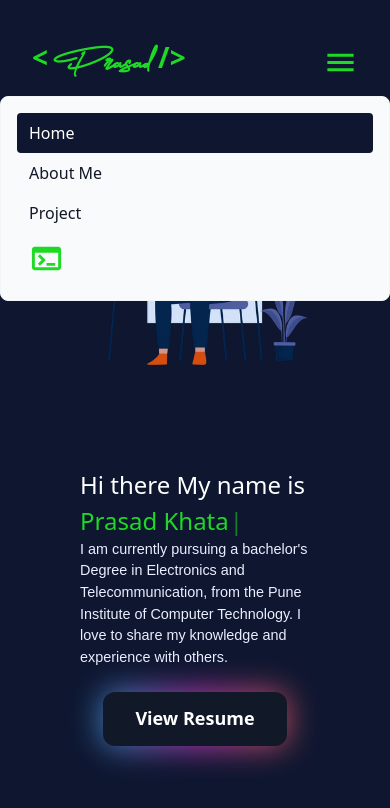
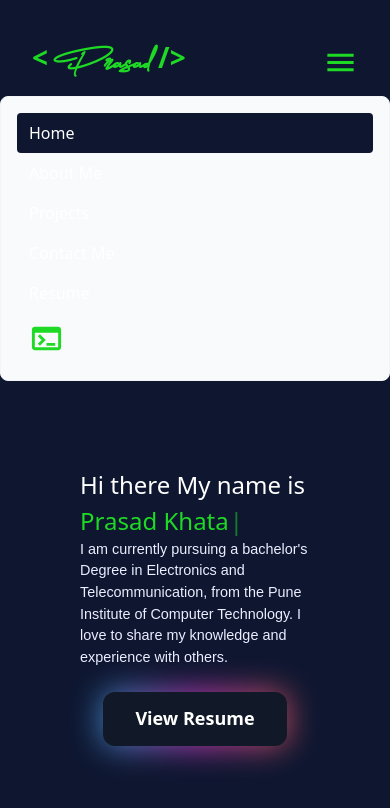
Before and after one commit to hackerspider09/newPortfolio, a React (Create React App) app: page / in a window 390 px wide. Both pictures are taken after a click on the element 340 px from the left and 62 px from the top of the page. Shown: the top 808 px of the page. Built offline with nearby package versions, Linux system fonts and the light colour scheme; a web font is replaced by a local one.

Commit message:
phone navbar link

```diff
--- a/src/components/Navbar.js
+++ b/src/components/Navbar.js
@@ -50,7 +50,7 @@
                 onClick={()=>{setHamClicked(false)}}
                 >
                     <ul className="font-medium flex flex-col p-4 mt-4 border border-gray-100 rounded-lg bg-gray-50  rtl:space-x-reverse  dark:bg-gray-800  dark:border-gray-700">
-                        <li className={`block py-2 px-3 text-white ${checkPage("/") ? "bg-mainBg " : ""} rounded   dark:text-white `} aria-current="page">
+                        {/* <li className={`block py-2 px-3 text-white ${checkPage("/") ? "bg-mainBg " : ""} rounded   dark:text-white `} aria-current="page">
                         <Link to="/"  >Home</Link>
                         </li>
                         <li className={`block py-2 px-3 ${checkPage("/about") ? "bg-mainBg " : ""} text-gray-900 rounded hover:bg-gray-100    dark:text-white  dark:hover:bg-gray-700 dark:hover:text-white `}>
@@ -59,6 +59,19 @@
                         <li className={`block py-2 px-3 text-gray-900 ${checkPage("/project") ? "bg-mainBg " : ""} rounded hover:bg-gray-100    dark:text-white  dark:hover:bg-gray-700 dark:hover:text-white `}>
                         <Link to="/project" >Project</Link>
                         </li>
+                        <li className={`block py-2 px-3 text-gray-900 ${checkPage("/project") ? "bg-mainBg " : ""} rounded hover:bg-gray-100    dark:text-white  dark:hover:bg-gray-700 dark:hover:text-white `}>
+                        <Link to="/project" >Contact Me</Link>
+                        </li>
+                        <li className={`block py-2 px-3 text-gray-900 ${checkPage("/project") ? "bg-mainBg " : ""} rounded hover:bg-gray-100    dark:text-white  dark:hover:bg-gray-700 dark:hover:text-white `}>
+                        <Link to="/project" >Project</Link>
+                        </li> */}
+                        {navLinks.map((item)=>(
+                        <li key={item.label} className={`block py-2 px-3  ${checkPage(item.href) ? "bg-mainBg " : "hover:bg-gray-700 hover:text-white"} rounded   text-white `} aria-current="page">
+                            <Link to={item.href}>
+                                {item.label}
+                            </Link>
+                        </li>
+                    ))}
                         <a href='/#terminal'>
 
                         <li className="block py-2 px-3  text-fLetter rounded hover:bg-gray-100   dark:hover:bg-gray-700 dark:hover:text-white "><TerminalIcon fontSize="large"  /></li>
```
